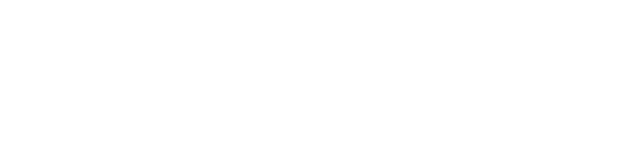
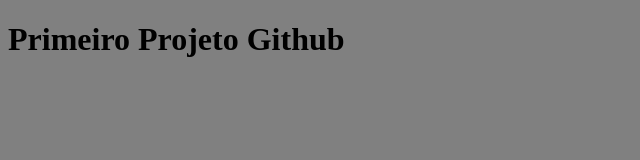
Before and after one commit to mesquitaromulo/desafios-fdm, a plain HTML site: page desafio007-primeiro-projeto/index.html in a window 1280 px wide. Shown: the whole page, without its empty margins (0-640 px from the left). Drawn offline with Linux system fonts and the light colour scheme.

Commit message:
criado o arquivo style.css

```diff
--- a/desafio007-primeiro-projeto/index.html
+++ b/desafio007-primeiro-projeto/index.html
@@ -5,8 +5,9 @@
   <meta http-equiv="X-UA-Compatible" content="IE=edge">
   <meta name="viewport" content="width=device-width, initial-scale=1.0">
   <title>Prjeto Github</title>
+  <link rel="stylesheet" href="style.css">
 </head>
 <body>
-
+  <h1>Primeiro Projeto Github</h1>
 </body>
 </html>
--- /dev/null
+++ b/desafio007-primeiro-projeto/style.css
@@ -0,0 +1,3 @@
+body {
+  background-color: gray;
+}
```
